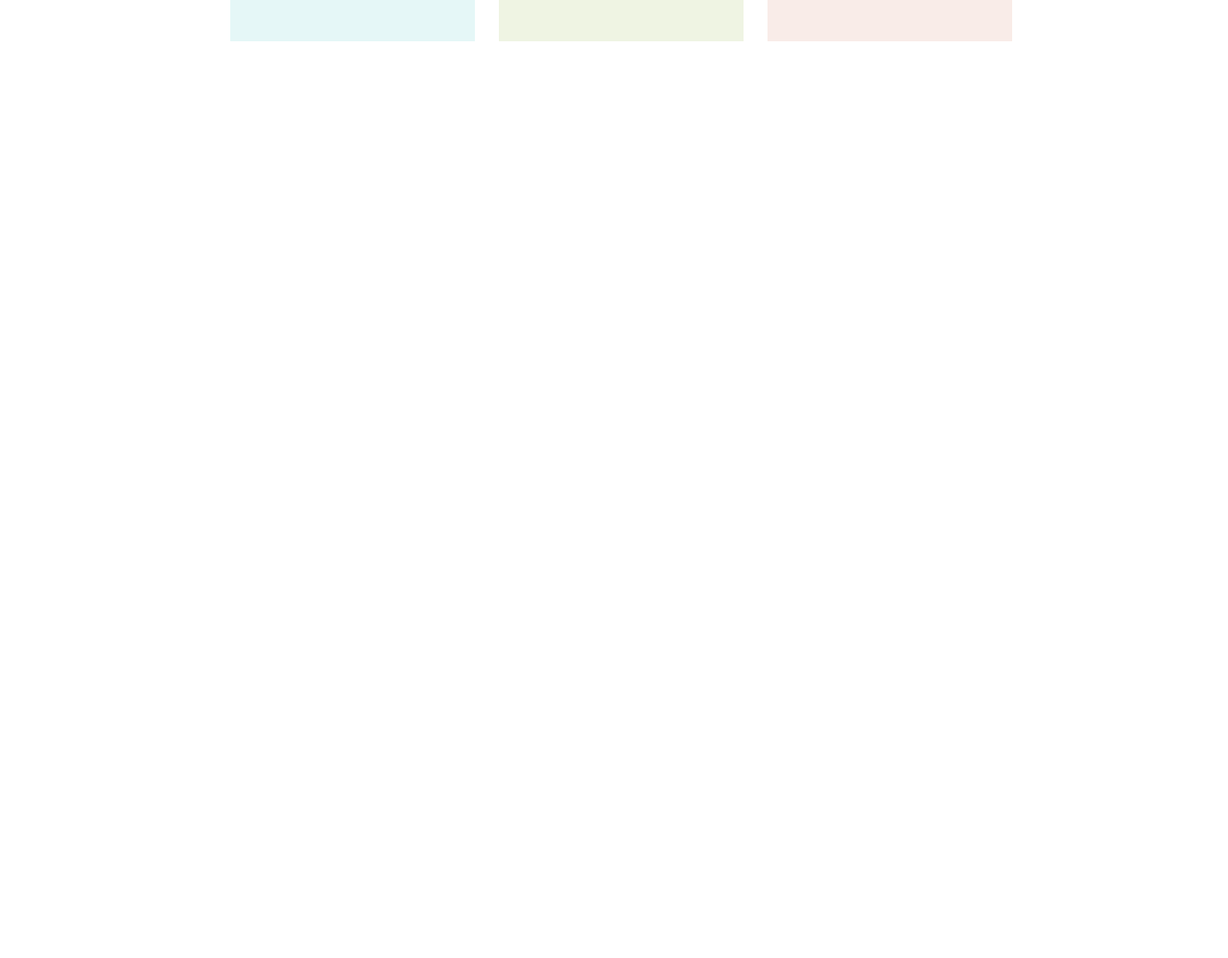
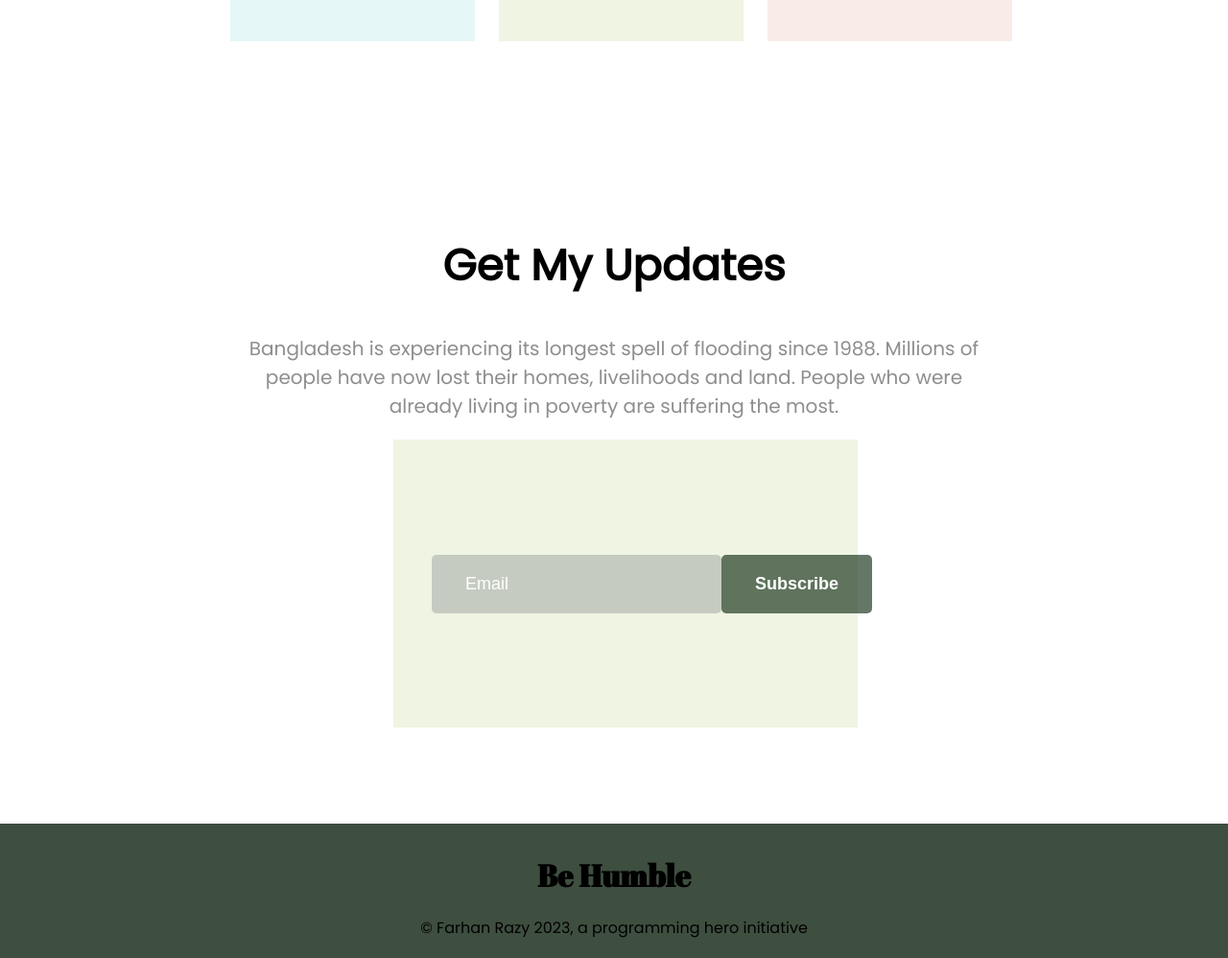
Before and after one commit to RAZYANIK/Assignment-1, a plain HTML site: page index.html in a window 1280 px wide. Shown: the part 2602-3600 px from the top of the page at 96% size. Before the commit the page ends 2845 px from the top, so only its background shows below. Drawn offline with Linux system fonts and the light colour scheme.

Commit message:
footer page done commit

```diff
--- a/index.html
+++ b/index.html
@@ -9,6 +9,9 @@
     <link rel="preconnect" href="https://fonts.googleapis.com">
     <link rel="preconnect" href="https://fonts.gstatic.com" crossorigin>
     <link href="https://fonts.googleapis.com/css2?family=Poppins&display=swap" rel="stylesheet">
+    <link rel="preconnect" href="https://fonts.googleapis.com">
+    <link rel="preconnect" href="https://fonts.gstatic.com" crossorigin>
+    <link href="https://fonts.googleapis.com/css2?family=Abril+Fatface&display=swap" rel="stylesheet">
     <link rel="stylesheet" href="style.css">
 </head>
 
@@ -94,10 +97,31 @@
                     who don’t meet minimum reading proficiency standards. </p>
             </div>
         </div>
+    </section>
 
+    <section class="last-one">
+        <div class="part-3">
+            <h1 class="header2" style="font-size:45px">Get My Updates</h1>
+            <p style="font-size:20px">Bangladesh is experiencing its longest spell of flooding since 1988. Millions of
+                people have now lost
+                their homes, livelihoods and land. People who were already living in poverty are suffering the most.</p>
+
+        </div>
+        <div class="email-submit">
+            <form class="eamil-form">
+
+                <input class="in2" type="Email" name="email" value="Email">
+                <button> <b><span>Subscribe</span></b> </button>
+
+            </form>
+        </div>
 
     </section>
 
 </body>
+<footer>
+    <H1 style="font-family: 'Abril Fatface', cursive">Be Humble</H1>
+    <p>© Farhan Razy 2023, a programming hero initiative </p>
+</footer>
 
 </html>
--- a/style.css
+++ b/style.css
@@ -180,3 +180,66 @@ body {
     background-position: 4% 20%;
     background-color: rgba(235, 191, 175, 0.291);
 }
+
+.eamil-form {
+    display: flex;
+    margin-bottom: 200px;
+    margin-left: 220px;
+    margin-right: 220px;
+    justify-content: center;
+    padding-top: 20px;
+
+}
+
+.email-submit {
+    position: center;
+    justify-content: center;
+    width: 30%;
+    height: 100px;
+    margin-left: 32%;
+    margin-bottom: 100px;
+    padding: 100px 50px;
+    background-color: rgba(209, 222, 172, 0.342);
+}
+
+.eamil-form input {
+    text-decoration: none;
+    background-color: rgba(168, 175, 169, 0.586);
+    padding: 20px 35px;
+
+    /* margin-left: 46%; */
+
+    border-radius: 5px;
+    border: none;
+}
+
+.eamil-form button {
+    text-decoration: none;
+    background-color: rgba(17, 44, 20, 0.644);
+    padding: 20px 35px;
+
+    /* margin-left: 30%; */
+
+    border-radius: 5px;
+    border: none;
+}
+
+.eamil-form span {
+    font-size: 18px;
+    color: white;
+}
+
+.in2 {
+    font-size: 18px;
+    color: white;
+}
+
+footer {
+
+    width: 100%;
+    height: 100px;
+    text-align: center;
+    padding-top: 10px;
+    padding-bottom: 30px;
+    background-color: rgba(13, 33, 15, 0.797);
+}
```
